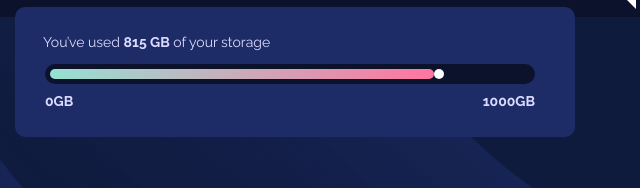
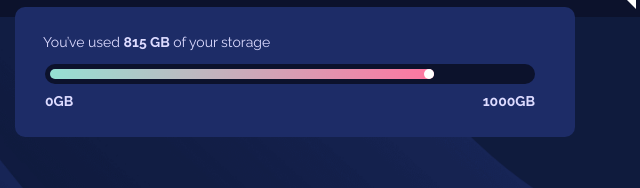
Before and after one commit to vtbrgt/fylo-data-storage, a plain HTML site: page index.html in a window 1280 px wide. Shown: the part 313-501 px from the top of the page, 524-1164 px from the left. Drawn offline with Linux system fonts and the light colour scheme.

Commit message:
final adjustments

```diff
--- a/index.html
+++ b/index.html
@@ -35,7 +35,9 @@
           You’ve used <b>815 GB</b> of your storage
         </p>
         <div class="barra-de-progresso">
-          <div class="circulo"></div>
+          <div class="barra-de-progresso-usada">
+            <div class="circulo"></div>
+          </div>
         </div>
         <div class="contagem-armazenamento">
           <p>0GB</p>
--- a/style.css
+++ b/style.css
@@ -75,11 +75,13 @@ body {
   display: flex;
 }
 
-.barra-de-progresso::before {
+.barra-de-progresso-usada {
   content: "";
   width: 80%;
   background-image: linear-gradient(to right, #95e1d3, #ff75a0);
   border-radius: 10px;
+  display: flex;
+  justify-content: flex-end;
 }
 
 .circulo {
```
